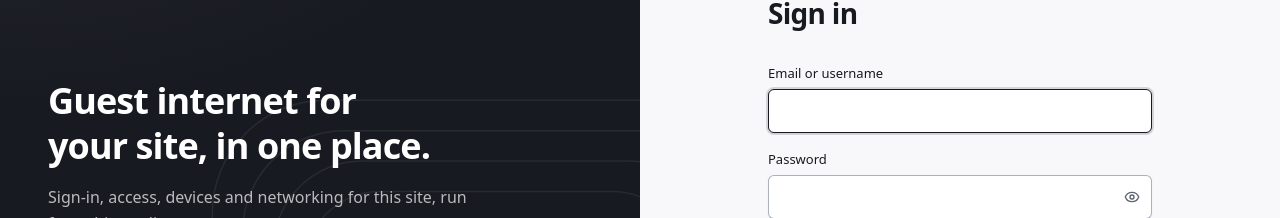
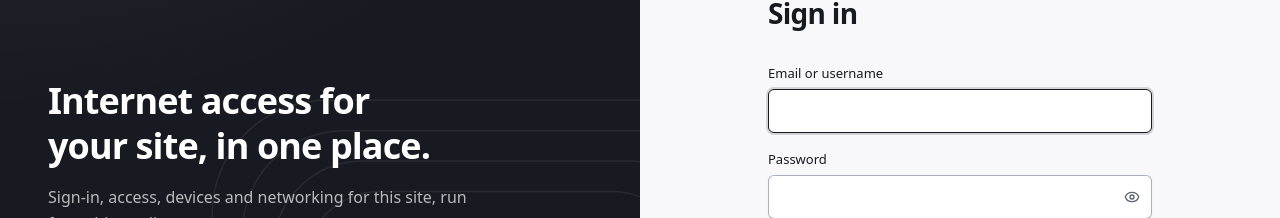
Before and after one commit to aibrahiiim1/StayConnectEnterprise, a Next.js app in the folder hotel-admin/: page /login in a window 1280 px wide. Shown: the part 272-490 px from the top of the page. Built offline with nearby package versions, Linux system fonts and the light colour scheme.

Commit message:
Sign-in page: the panel headline speaks of internet access for any site rather than guest internet

```diff
--- a/hotel-admin/app/login/page.tsx
+++ b/hotel-admin/app/login/page.tsx
@@ -214,7 +214,7 @@ function LoginInner() {
 
         <div className="relative max-w-md space-y-4">
           <h2 className="text-4xl font-semibold leading-tight tracking-tight text-balance">
-            Guest internet for your site, in one place.
+            Internet access for your site, in one place.
           </h2>
           <p className="text-base leading-relaxed text-white/70 text-pretty">
             Sign-in, access, devices and networking for this site, run from this appliance.
```
